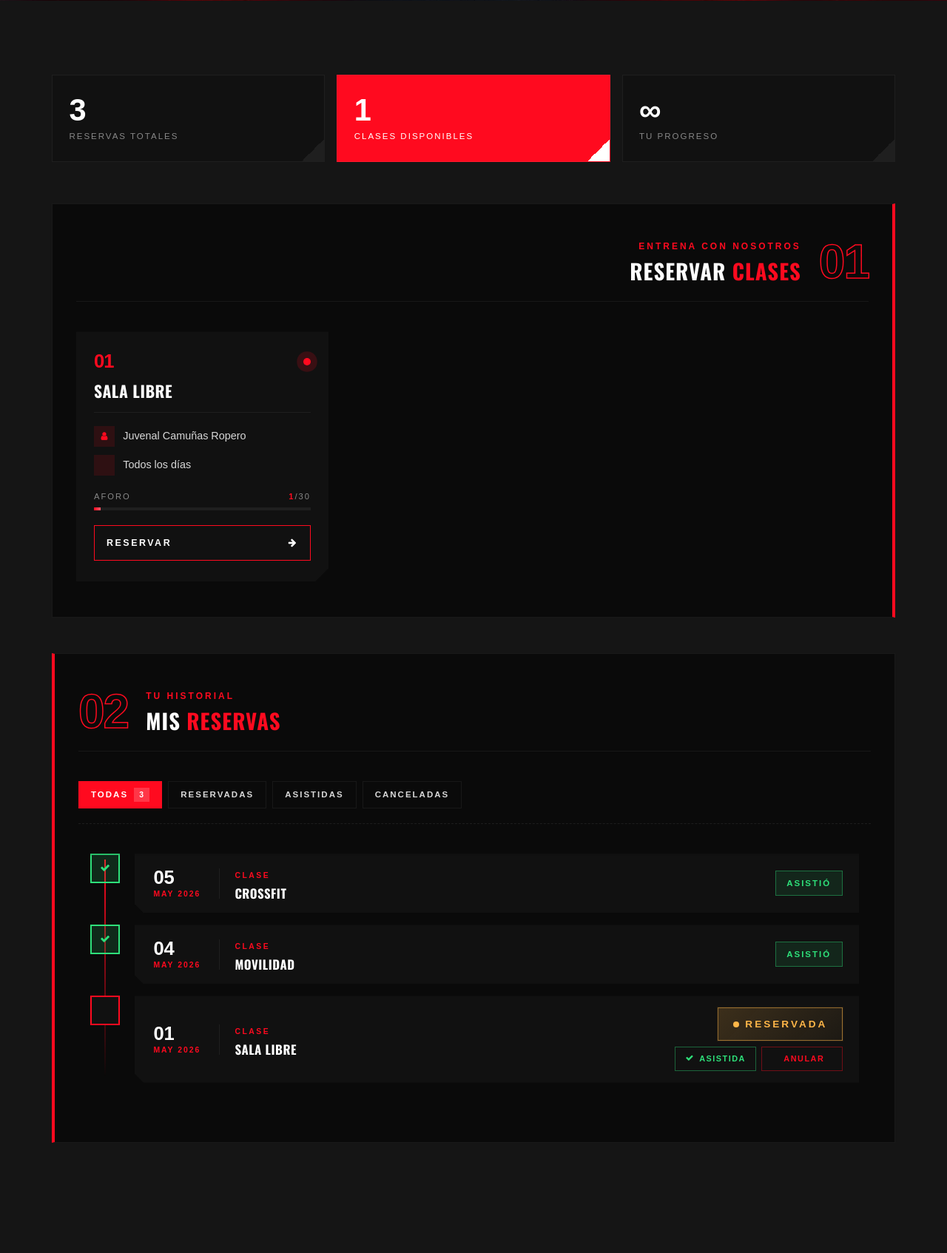
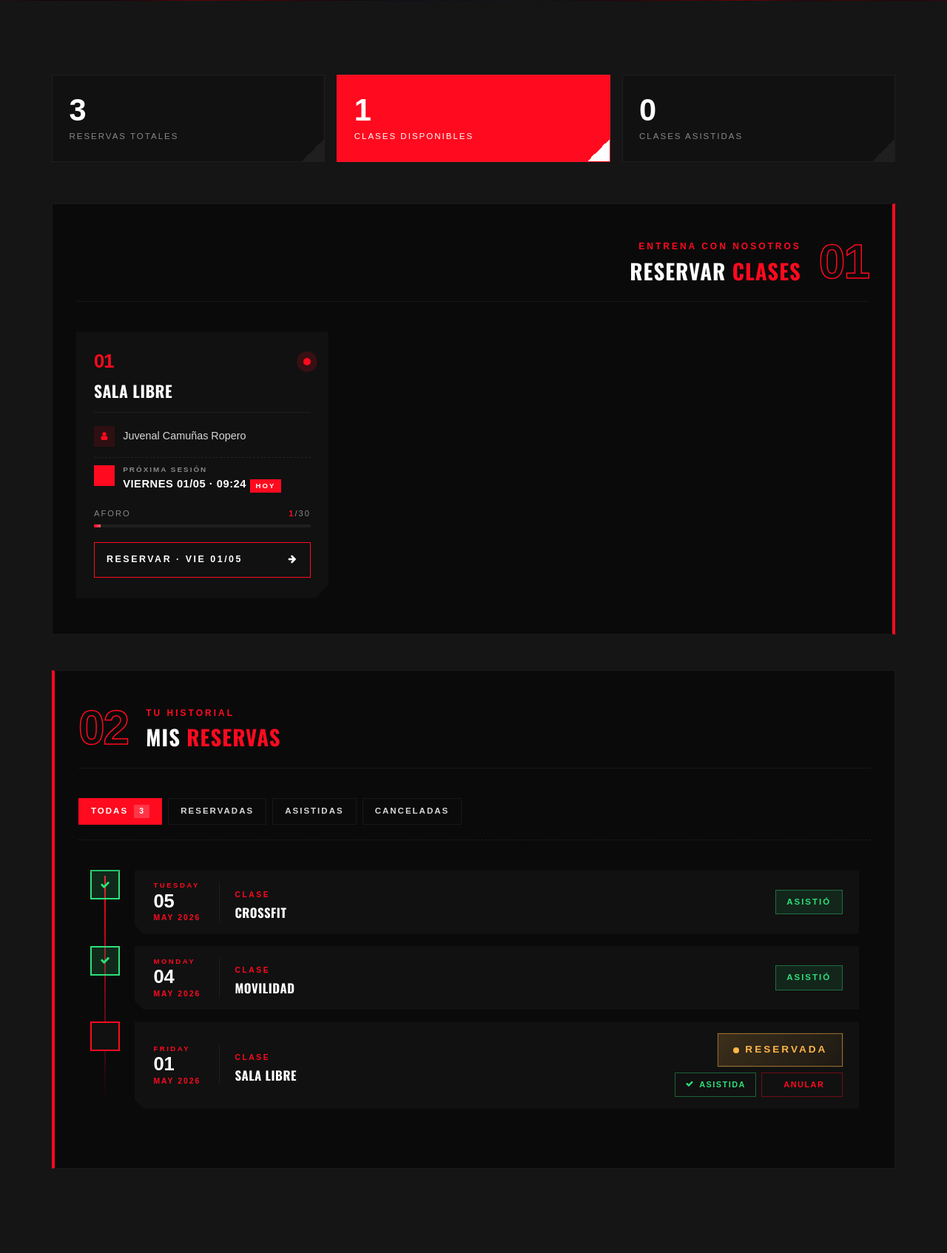
Before and after one commit to cosmincostea21/TFG-PrimeGym, a Django app: page /perfil/reservas/ in a window 1280 px wide. Shown: the part 499-2193 px from the top of the page at 74% size. Run offline with Django 5.2, Linux system fonts and the light colour scheme; data comes from the database, SQL or seed files in the repository; both versions use the stored data as it was after the commit; some libraries are stand-ins or nearby versions; some web fonts are replaced.

Commit message:
{rama-cosmin} reservas terminadas

```diff
--- a/prime_gym/perfil/templates/perfil/reservas.html
+++ b/prime_gym/perfil/templates/perfil/reservas.html
@@ -37,8 +37,12 @@
         <span class="rsv-stat-label">Clases disponibles</span>
     </div>
     <div class="rsv-stat">
-        <span class="rsv-stat-num">∞</span>
-        <span class="rsv-stat-label">Tu progreso</span>
+        {% if clase.asistidas %}
+            <span class="rsv-stat-num">{{ clase.asistidas }}</span>
+        {% else %}
+            <span class="rsv-stat-num">0</span>
+        {% endif %}
+        <span class="rsv-stat-label">Clases Asistidas</span>
     </div>
 </div>
 
@@ -57,8 +61,6 @@
     {% if clases %}
         <div class="rsv-cards">
             {% for clase in clases %}
-                {% with completa=False %}
-                {% if clase.ocupadas >= clase.capacidad %}{% with completa=True %}{% endwith %}{% endif %}
                 <article class="rsv-card {% if clase.ocupadas >= clase.capacidad %}rsv-card--full{% endif %}">
 
                     <div class="rsv-card-head">
@@ -73,10 +75,23 @@
                             <i class="fa fa-user"></i>
                             <span>{{ clase.entrenador.nombre }}</span>
                         </li>
-                        <li>
-                            <i class="fa fa-clock"></i>
-                            <span>{{ clase.horario }}</span>
-                        </li>
+
+                        {% if clase.proxima %}
+                            <li class="rsv-card-meta-next">
+                                <i class="fa fa-calendar-day"></i>
+                                <span>
+                                    <small>Próxima sesión</small>
+                                    <strong>
+                                        {{ clase.proxima.dia }}
+                                        {{ clase.proxima.fecha|date:"d/m" }}
+                                        · {{ clase.proxima.hora }}
+                                        {% if clase.proxima.es_hoy %}
+                                            <em class="rsv-card-meta-today">HOY</em>
+                                        {% endif %}
+                                    </strong>
+                                </span>
+                            </li>
+                        {% endif %}
                     </ul>
 
                     <div class="rsv-card-aforo">
@@ -92,9 +107,16 @@
                     {% if clase.ocupadas < clase.capacidad %}
                         <form method="post" class="rsv-card-form">
                             {% csrf_token %}
+                            <input type="hidden" name="accion" value="reservar">
                             <input type="hidden" name="clase_id" value="{{ clase.id }}">
                             <button type="submit" class="rsv-card-btn">
-                                <span>RESERVAR</span>
+                                <span>
+                                    {% if clase.proxima %}
+                                        RESERVAR · {{ clase.proxima.dia|slice:":3"|upper }} {{ clase.proxima.fecha|date:"d/m" }}
+                                    {% else %}
+                                        RESERVAR
+                                    {% endif %}
+                                </span>
                                 <i class="fa fa-arrow-right"></i>
                             </button>
                         </form>
@@ -105,7 +127,6 @@
                     {% endif %}
 
                 </article>
-                {% endwith %}
             {% endfor %}
         </div>
     {% else %}
@@ -115,7 +136,6 @@
         </div>
     {% endif %}
 </section>
-
 <!-- ===========================
      2 · MIS RESERVAS · TIMELINE
 =========================== -->
@@ -161,6 +181,7 @@
 
                         <div class="rsv-timeline-card rsv-card--{{ reserva.estado }}">
                             <div class="rsv-timeline-date">
+                                <span class="rsv-timeline-day">{{ reserva.fecha_reserva|date:"l" }}</span>
                                 {{ reserva.fecha_reserva|date:"d" }}
                                 <small>{{ reserva.fecha_reserva|date:"M Y" }}</small>
                             </div>
@@ -178,22 +199,28 @@
 
                                 {% if reserva.estado == 'reservada' %}
                                     <div class="rsv-timeline-actions">
-                                        <form method="post" class="rsv-inline-form">
+                                        <form method="post" class="rsv-inline-form js-confirm-asistir">
                                             {% csrf_token %}
                                             <input type="hidden" name="accion" value="asistir">
                                             <input type="hidden" name="reserva_id" value="{{ reserva.id }}">
-                                            <button type="submit" class="rsv-act rsv-act--asistir" title="Marcar como asistida">
+                                            <input type="hidden" name="fecha" value="{{ reserva.fecha_reserva|date:'Y-m-d' }}">
+
+                                            <button type="submit"
+                                                    class="rsv-act rsv-act--asistir"
+                                                    title="Marcar como asistida">
                                                 <i class="fa fa-check"></i>
                                                 <span>Asistida</span>
                                             </button>
                                         </form>
-
-                                        <form method="post" class="rsv-inline-form"
-                                              onsubmit="return confirm('¿Seguro que quieres anular esta reserva?');">
+                                        <form method="post"
+                                            class="rsv-inline-form js-confirm-cancel">
                                             {% csrf_token %}
                                             <input type="hidden" name="accion" value="cancelar">
                                             <input type="hidden" name="reserva_id" value="{{ reserva.id }}">
-                                            <button type="submit" class="rsv-act rsv-act--cancelar" title="Anular reserva">
+
+                                            <button type="submit"
+                                                    class="rsv-act rsv-act--cancelar"
+                                                    title="Anular reserva">
                                                 <i class="fa fa-xmark"></i>
                                                 <span>Anular</span>
                                             </button>
@@ -223,6 +250,7 @@
 
 {% block scripts  %}
     <script src="{% static 'js/filtros_reservas.js' %}"></script>
+    <script src="https://cdn.jsdelivr.net/npm/sweetalert2@11"></script>
 {% endblock  %}
 
 
--- a/prime_gym/perfil/views.py
+++ b/prime_gym/perfil/views.py
@@ -1,5 +1,5 @@
 from django.shortcuts import redirect, render, get_object_or_404
-from datetime import date, datetime, timedelta
+from datetime import date, datetime, timedelta, time
 from django.contrib import messages
 from django.db.models import Count, Q
 from gimnasio.models import Cliente, Reserva, Clase, Tarifa
@@ -12,6 +12,49 @@ from gimnasio.models import Cliente, Reserva, Clase, Tarifa
 # Cuando exista login, este método se sustituirá
 # por el cliente asociado a la sesión.
 # =====================================================
+
+DIAS_ES = ["Lunes", "Martes", "Miércoles", "Jueves", "Viernes", "Sábado", "Domingo"]
+
+
+def proxima_sesion_clase(nombre_clase):
+    """Devuelve un datetime con la próxima sesión de la clase (o None)."""
+    ahora = datetime.now()
+    hoy = ahora.date()
+    hora_actual = ahora.time()
+
+    HORARIOS = {
+        "Movilidad":  {"dias": [0, 2], "hora": time(9, 0)},
+        "Crossfit":   {"dias": [1, 3], "hora": time(19, 0)},
+        "Sala Libre": {
+            "dias": [0, 1, 2, 3, 4, 5],
+            "hora_inicio": time(8, 0),
+            "hora_fin":    time(22, 0),
+        },
+    }
+
+    datos = HORARIOS.get(nombre_clase)
+    if not datos:
+        return None
+
+    if nombre_clase == "Sala Libre":
+        fecha = hoy + timedelta(days=1) if ahora.weekday() == 6 else hoy
+        if hora_actual < datos["hora_inicio"]:
+            return datetime.combine(fecha, datos["hora_inicio"])
+        if hora_actual > datos["hora_fin"]:
+            fecha += timedelta(days=1)
+            if fecha.weekday() == 6:
+                fecha += timedelta(days=1)
+            return datetime.combine(fecha, datos["hora_inicio"])
+        return ahora
+
+    posibles = []
+    for dia in datos["dias"]:
+        offset = (dia - ahora.weekday()) % 7
+        fecha_hora = datetime.combine(hoy + timedelta(days=offset), datos["hora"])
+        if offset == 0 and fecha_hora <= ahora:
+            fecha_hora += timedelta(days=7)
+        posibles.append(fecha_hora)
+    return min(posibles)
 
 def get_cliente_actual():
     """
@@ -106,6 +149,17 @@ def mis_reservas(request):
                 cliente=cliente
             )
 
+            hoy = date.today()
+
+            # ❌ No se puede asistir antes de la fecha
+            if reserva.fecha_reserva > hoy:
+                messages.error(
+                    request,
+                    "No puedes marcar la asistencia antes de la fecha de la clase."
+                )
+                return redirect('perfil:mis_reservas')
+
+
             if reserva.estado == 'reservada':
                 reserva.estado = 'asistio'
                 reserva.save()
@@ -117,52 +171,54 @@ def mis_reservas(request):
         # RESERVAR CLASE
         # ---------------------------
         if accion == 'reservar':
-            clase = get_object_or_404(
-                Clase,
-                id=request.POST.get('clase_id')
-            )
+            clase = get_object_or_404(Clase, id=request.POST.get('clase_id'))
 
-            # 1️⃣ Comprobar tarifa
             if cliente.tarifa not in clase.tarifas.all():
                 messages.error(request, "No tienes acceso a esta clase.")
                 return redirect('perfil:mis_reservas')
 
-            # 2️⃣ Comprobar aforo
+            # 🔥 1. Calcular la fecha REAL de la próxima sesión
+            proxima = proxima_sesion_clase(clase.nombre)
+            if not proxima:
+                messages.error(request, "No hay horario configurado para esta clase.")
+                return redirect('perfil:mis_reservas')
+            fecha_clase = proxima.date()
+            hora_clase  = proxima.time()
+
+            # 🔥 2. Aforo en la fecha real
             reservas_activas = Reserva.objects.filter(
-                clase=clase,
-                fecha_reserva=hoy,
-                estado='reservada'
+                clase=clase, fecha_reserva=fecha_clase, estado='reservada'
             ).count()
-
             if reservas_activas >= clase.capacidad:
                 messages.error(request, "La clase ha alcanzado su aforo máximo.")
                 return redirect('perfil:mis_reservas')
 
-            # 3️⃣ Comprobar reserva existente
-            reserva_existente = Reserva.objects.filter(
-                cliente=cliente,
-                clase=clase,
-                fecha_reserva=hoy
+            # 🔥 3. Reserva existente para esa fecha
+            existente = Reserva.objects.filter(
+                cliente=cliente, clase=clase, fecha_reserva=fecha_clase
             ).first()
-
-            if reserva_existente:
-                if reserva_existente.estado == 'reservada':
-                    messages.warning(request, "Ya tienes esta clase reservada.")
-                elif reserva_existente.estado == 'cancelada':
+            if existente:
+                if existente.estado == 'reservada':
+                    messages.warning(request, f"Ya tienes esta clase reservada para el {fecha_clase:%d/%m/%Y}.")
+                elif existente.estado == 'cancelada':
                     messages.error(request, "Esta clase fue cancelada y no se puede volver a reservar.")
-                elif reserva_existente.estado == 'asistio':
+                elif existente.estado == 'asistio':
                     messages.warning(request, "Ya has asistido a esta clase.")
                 return redirect('perfil:mis_reservas')
 
-            # 4️⃣ Crear reserva
+            # 🔥 4. Crear con la fecha REAL (no con hoy)
             Reserva.objects.create(
                 cliente=cliente,
                 clase=clase,
-                fecha_reserva=hoy,
+                fecha_reserva=fecha_clase,
                 estado='reservada'
             )
 
-            messages.success(request, "Clase reservada correctamente.")
+            dia_es = DIAS_ES[fecha_clase.weekday()]
+            messages.success(
+                request,
+                f"Reserva confirmada para el {dia_es} {fecha_clase:%d/%m/%Y} a las {hora_clase:%H:%M}."
+            )
             return redirect('perfil:mis_reservas')
     # ===========================
     # GET → MOSTRAR DATOS
@@ -174,7 +230,7 @@ def mis_reservas(request):
         .order_by('-fecha_reserva')
     )
 
-    clases = (
+    clases_qs = (
         Clase.objects
         .filter(tarifas=cliente.tarifa)
         .annotate(
@@ -187,6 +243,42 @@ def mis_reservas(request):
             )
         )
     )
+
+    # 🔥 Adjuntar la próxima sesión a cada clase para que el template la lea
+    clases = []
+    for clase in clases_qs:
+        prox_dt = proxima_sesion_clase(clase.nombre)
+        if prox_dt:
+            fecha = prox_dt.date()
+
+
+            clase.ocupadas = Reserva.objects.filter(
+                clase=clase,
+                fecha_reserva=fecha,
+                estado='reservada'
+            ).count()
+
+
+            clase.asistidas = Reserva.objects.filter(
+                clase=clase,
+                cliente=cliente,
+                estado='asistio'
+            ).count()
+
+
+            clase.proxima = {
+                'fecha':  prox_dt.date(),
+                'hora':   prox_dt.strftime("%H:%M"),
+                'dia':    DIAS_ES[prox_dt.weekday()],
+                'es_hoy': prox_dt.date() == hoy,
+            }
+
+
+
+        else:
+            clase.ocupadas=0
+            clase.proxima = None
+        clases.append(clase)
 
     context = {
         'cliente': cliente,
--- a/prime_gym/static/css/perfil/style_reservas.css
+++ b/prime_gym/static/css/perfil/style_reservas.css
@@ -696,6 +696,65 @@
 }
 .rsv-filter-empty p { font-size: 0.78rem; letter-spacing: 2px; }
 
+/* =========================================================
+   PRÓXIMA SESIÓN dentro del meta de la card
+========================================================= */
+.rsv-card-meta-next {
+    align-items: flex-start !important;
+    padding-top: 0.6rem;
+    margin-top: 0.2rem;
+    border-top: 1px dashed rgba(255,255,255,0.08);
+}
+.rsv-card-meta-next i {
+    background: var(--rr) !important;
+    color: #fff !important;
+}
+.rsv-card-meta-next > span {
+    display: flex;
+    flex-direction: column;
+    gap: 0.15rem;
+    line-height: 1.3;
+}
+.rsv-card-meta-next small {
+    color: var(--rm);
+    font-size: 0.62rem;
+    font-weight: 700;
+    letter-spacing: 2px;
+    text-transform: uppercase;
+}
+.rsv-card-meta-next strong {
+    color: #fff;
+    font-weight: 800;
+    font-size: 0.92rem;
+    text-transform: uppercase;
+    letter-spacing: 0.5px;
+}
+.rsv-card-meta-today {
+    display: inline-block;
+    margin-top: 0.25rem;
+    background: var(--rr);
+    color: #fff;
+    font-style: normal;
+    font-size: 0.6rem;
+    font-weight: 800;
+    letter-spacing: 2px;
+    padding: 0.15rem 0.5rem;
+    width: max-content;
+}
+
+/* =========================================================
+   Día de la semana en el timeline
+========================================================= */
+.rsv-timeline-day {
+    display: block;
+    color: var(--rr);
+    font-size: 0.6rem;
+    font-weight: 800;
+    letter-spacing: 2.5px;
+    text-transform: uppercase;
+    margin-bottom: 0.25rem;
+    line-height: 1;
+}
 
 /* =========================================================
    10 · RESPONSIVE
--- a/prime_gym/static/js/filtros_reservas.js
+++ b/prime_gym/static/js/filtros_reservas.js
@@ -22,3 +22,74 @@
         });
     });
 })();
+
+
+
+document.addEventListener('DOMContentLoaded', function () {
+
+  document.querySelectorAll('.js-confirm-cancel').forEach(form => {
+
+    form.addEventListener('submit', function (e) {
+      e.preventDefault(); // ⛔ detenemos el submit NORMAL
+
+      Swal.fire({
+        title: '¿Anular reserva?',
+        text: 'Esta acción no se puede deshacer',
+        icon: 'warning',
+        showCancelButton: true,
+        confirmButtonText: 'Sí, anular',
+        cancelButtonText: 'No',
+        confirmButtonColor: '#e3342f',
+        cancelButtonColor: '#6c757d',
+      }).then((result) => {
+        if (result.isConfirmed) {
+          form.submit(); // ✅ enviamos el FORM original
+        }
+      });
+
+    });
+
+  });
+
+});
+
+
+document.addEventListener('DOMContentLoaded', function () {
+
+  document.querySelectorAll('.js-confirm-asistir').forEach(form => {
+
+    form.addEventListener('submit', function (e) {
+      e.preventDefault();
+
+      const fechaReserva = new Date(form.querySelector('input[name="fecha"]').value);
+      const hoy = new Date();
+      hoy.setHours(0,0,0,0);
+
+      if (fechaReserva > hoy) {
+        Swal.fire({
+          icon: 'info',
+          title: 'Aún no disponible',
+          text: 'Solo puedes marcar asistencia después de la fecha de la clase.',
+          confirmButtonText: 'Entendido',
+        });
+        return;
+      }
+
+      Swal.fire({
+        title: '¿Marcar asistencia?',
+        text: 'Confirma si asististe a esta clase',
+        icon: 'question',
+        showCancelButton: true,
+        confirmButtonText: 'Sí, asistí',
+        cancelButtonText: 'Cancelar',
+      }).then(result => {
+        if (result.isConfirmed) {
+          form.submit();
+        }
+      });
+
+    });
+
+  });
+
+});
```
Also changed, not shown: prime_gym/db.sqlite3.
